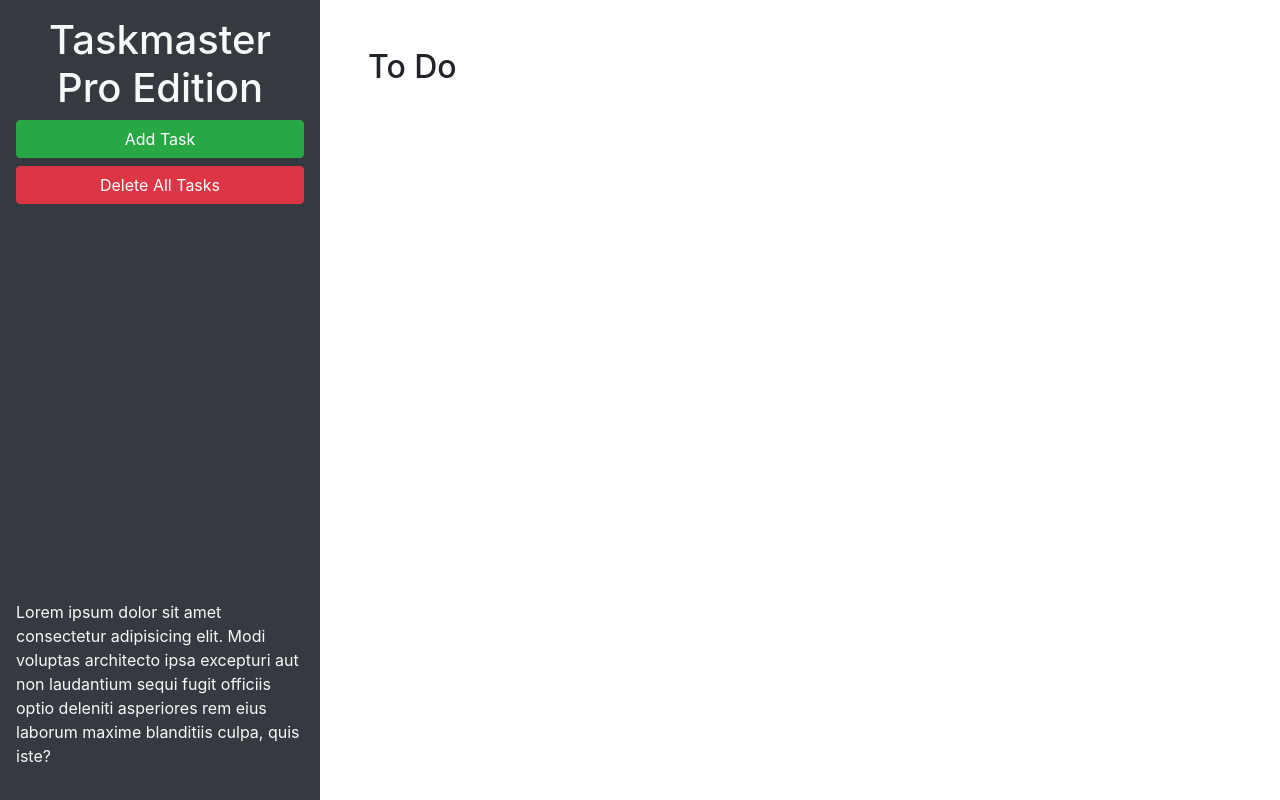
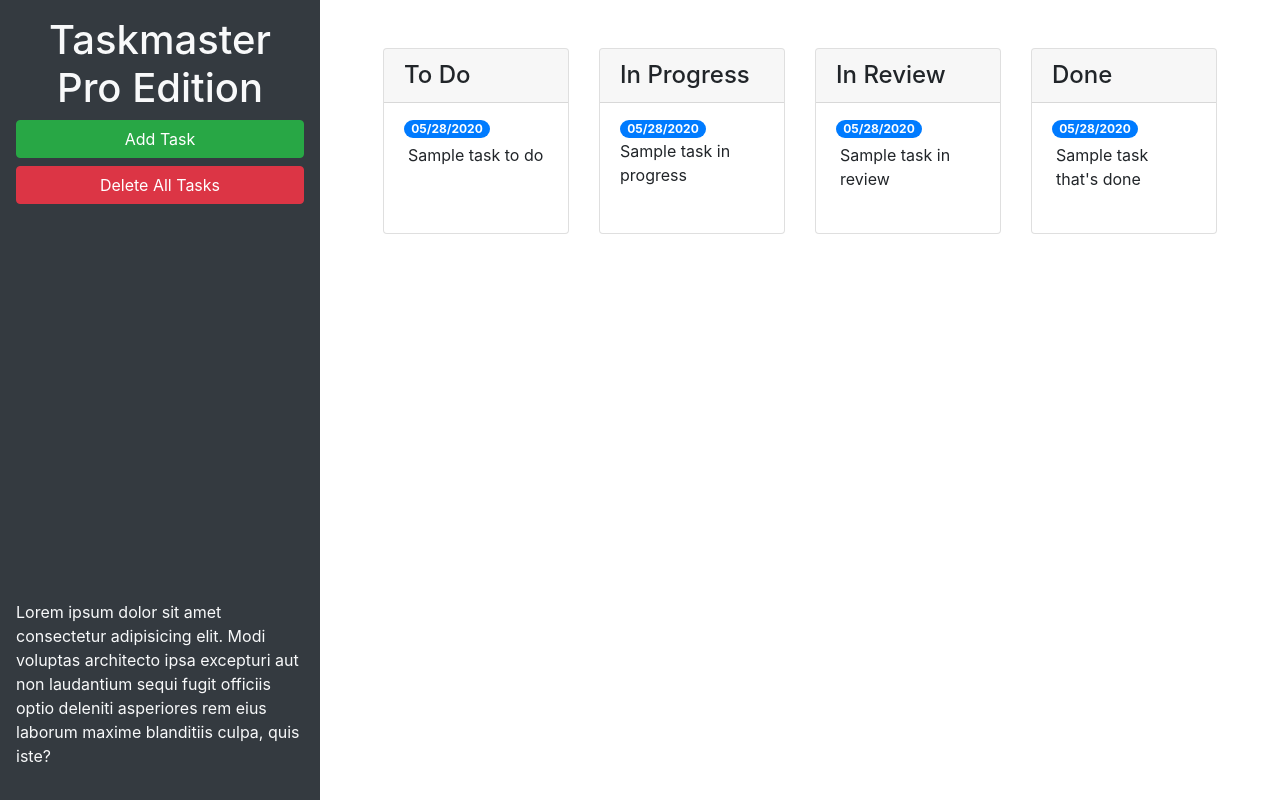
Before and after one commit to RiveraDenisse/taskmaster-pro, a plain HTML site: page index.html in a window 1280 px wide. Drawn offline with nearby package versions, Linux system fonts and the light colour scheme.

Commit message:
bootstrap to fix form

```diff
--- a/index.html
+++ b/index.html
@@ -24,9 +24,58 @@
       </p>
     </header>
     <main class="col-12 col-lg-9">
-      <div class="m-5">
-        <h2>To Do</h2>
-        <ul id="list-toDo" class="list-group"> </ul>
+      <div class="m-5 row justify-content-around">
+        <div class="col-12 col-md-6 col-xl-3 mb-3">
+          <div class="card">
+            <h4 class="card-header">To Do</h4>
+            <ul id="list-toDo" class="list-group list-group-flush">
+              <li class="list-group-item">
+                <span class="badge badge-primary badge-pill">05/28/2020</span>
+                <p class="m-1">Sample task to do</p>
+              </li>
+            </ul>
+          </div>
+        </div>
+        <!--todo end-->
+        <!--in progress start-->
+        <div class="col-12 col-md-6 col-xl-3 mb-3">
+          <div class="card">
+            <h4 class="card-header">In Progress</h4>
+            <ul id="list-inProgress" class="list-group list-group-flush">
+              <li class="list-group-item">
+                <span class="badge badge-primary badge-pill">05/28/2020</span>
+                <p class="m=-1">Sample task in progress</p>
+              </li>
+            </ul>
+          </div>
+        </div>
+        <!--in progress end-->
+        <!--in review start-->
+        <div class="col-12 col-md-6 col-xl-3 mb-3">
+          <div class="card">
+            <h4 class="card-header">In Review</h4>
+            <ul id="list-inReview" class="list-group list-group-flush">
+              <li class="list-group-item">
+                <span class="badge badge-primary badge-pill">05/28/2020</span>
+                <p class="m-1">Sample task in review</p>
+              </li>
+            </ul>
+          </div>
+        </div>
+        <!--in review end-->
+         <!--done start-->
+        <div class="col-12 col-md-6 col-xl-3 mb-3">
+          <div class="card">
+            <h4 class="card-header">Done</h4>
+            <ul id="list-done" class="list-group list-group-flush">
+              <li class="list-group-item">
+                <span class="badge badge-primary badge-pill">05/28/2020</span>
+                <p class="m-1">Sample task that's done</p>
+              </li>
+            </ul>
+          </div>
+        </div>
+        <!--done end-->
       </div>
     </main>
   </div>
@@ -46,11 +95,11 @@
           <form>
             <div class="form-group">
               <label for="modalTaskDescription">Task description</label>
-              <textarea id="modalTaskDescription" rows="3"></textarea>
+              <textarea id="modalTaskDescription" rows="3" class="form-control"></textarea>
             </div>
             <div class="form-group">
               <label for="modalDueDate">Due date</label>
-              <input type="text" id="modalDueDate" placeholder="mm/dd/yyyy" autocomplete="off" />
+              <input type="text" class="form-control" id="modalDueDate" placeholder="mm/dd/yyyy" autocomplete="off" />
             </div>
           </form>
         </div>
```
